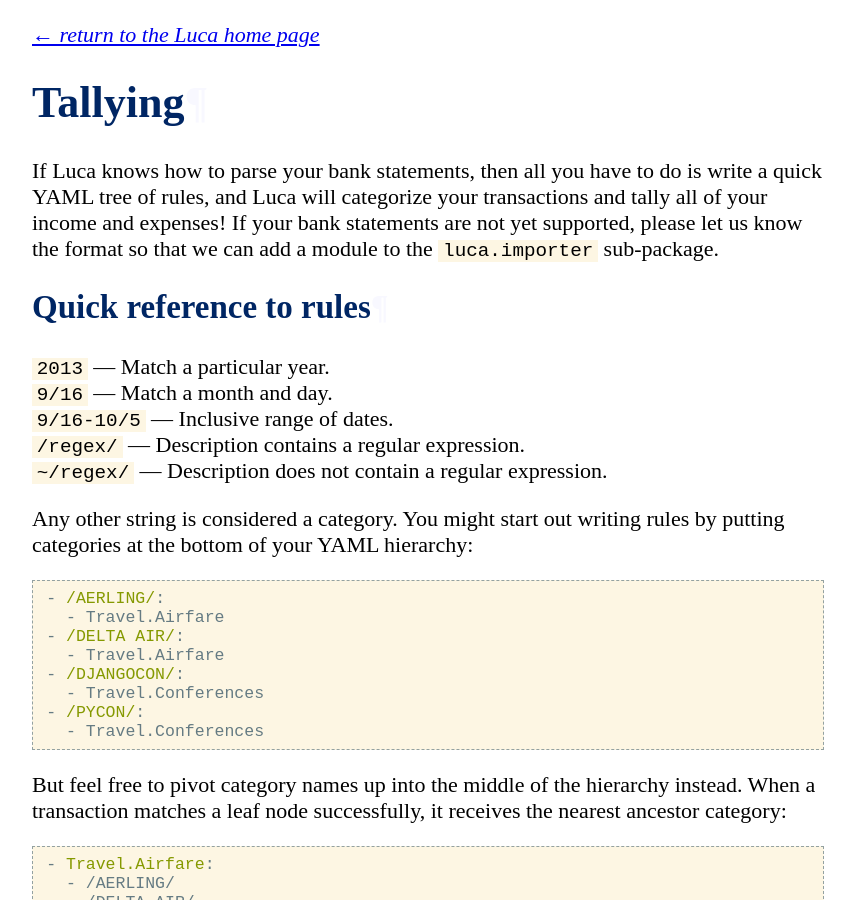
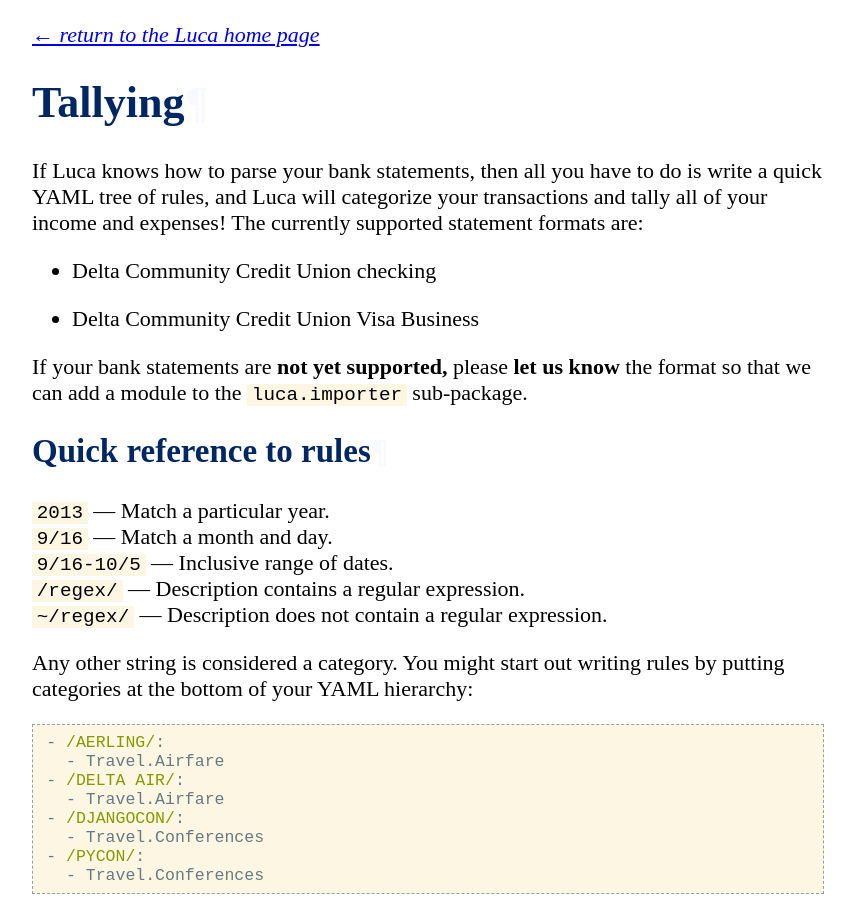
Before and after one commit to brandon-rhodes/luca, a Sphinx documentation site: the page built from luca/docs/tally.rst, in a window 1280 px wide and 900 px high. Shown: the whole window, without its empty margins (212-1067 px from the left). Built offline with Sphinx 7.4.7, drawn with Linux system fonts in a browser that asks for light colours.

Commit message:
Add list of supported statement formats

```diff
--- a/luca/docs/tally.rst
+++ b/luca/docs/tally.rst
@@ -6,8 +6,13 @@ If Luca knows how to parse your bank statements,
 then all you have to do is write a quick YAML tree of rules,
 and Luca will categorize your transactions
 and tally all of your income and expenses!
-If your bank statements are not yet supported,
-please let us know the format
+The currently supported statement formats are:
+
+* Delta Community Credit Union checking
+* Delta Community Credit Union Visa Business
+
+If your bank statements are **not yet supported,**
+please **let us know** the format
 so that we can add a module to the ``luca.importer`` sub-package.
 
 Quick reference to rules
```
